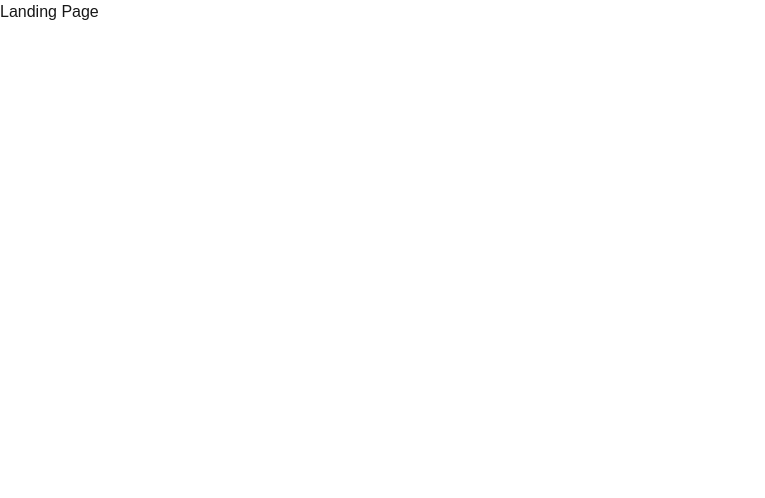
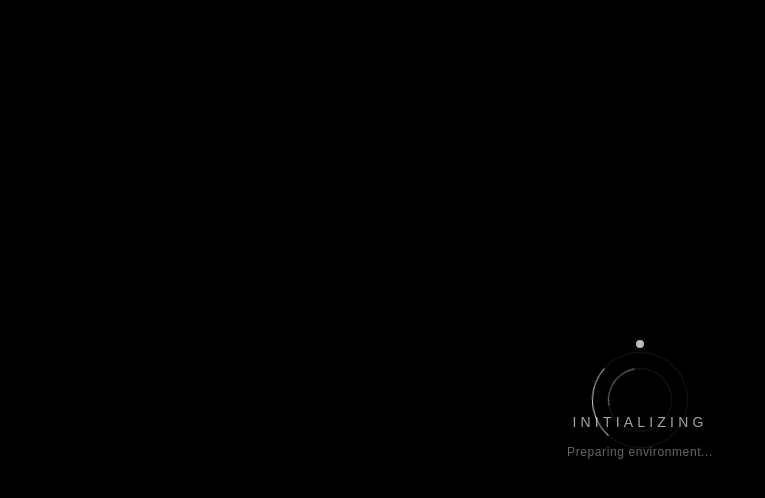
Before and after one commit to Aayush-Raj-01/Project-Gen-Ai-Socail, a Next.js app in the folder frontend/: page /landingpage in a window 1280 px wide. Shown: the top 498 px of the page, without its empty margins (0-765 px from the left). Built offline with nearby package versions, Linux system fonts and the light colour scheme.

Commit message:
Added Loading pafe

```diff
--- /dev/null
+++ b/frontend/app/components/client-wrapper.tsx
@@ -0,0 +1,65 @@
+"use client";
+
+import { useState, useEffect } from "react";
+import { usePathname, useSearchParams } from "next/navigation";
+import StartLoading from "./startloading";
+import Navbar from "./navbar";
+
+export default function ClientLayoutWrapper({ children }: { children: React.ReactNode }) {
+  const pathname = usePathname();
+  const searchParams = useSearchParams();
+
+  const [isLoading, setIsLoading] = useState(true);
+  const [isInitialLoad, setIsInitialLoad] = useState(true);
+
+  // Manage Initial App Load (6 seconds)
+  useEffect(() => {
+    // Check if we've already done the initial 6-second load in this session
+    const hasInitialLoaded = sessionStorage.getItem("hasInitialLoaded");
+
+    if (!hasInitialLoaded) {
+      // First ever load in this session
+      setIsLoading(true);
+      setIsInitialLoad(true);
+
+      const timer = setTimeout(() => {
+        setIsLoading(false);
+        sessionStorage.setItem("hasInitialLoaded", "true");
+      }, 6500); // ~6-7 seconds as requested
+
+      return () => clearTimeout(timer);
+    } else {
+      // Already did the initial big load
+      setIsInitialLoad(false);
+      setIsLoading(false);
+    }
+  }, []);
+
+  // Manage Page Transitions / Route Changes (1.5 seconds)
+  useEffect(() => {
+    // Skip if we are currently doing the initial load
+    if (isInitialLoad) return;
+
+    setIsLoading(true);
+
+    const timer = setTimeout(() => {
+      setIsLoading(false);
+    }, 1500); // Fast load for transitions
+
+    return () => clearTimeout(timer);
+  }, [pathname, searchParams]); // Trigger when route changes
+
+  return (
+    <>
+      <StartLoading isLoading={isLoading} isInitialLoad={isInitialLoad} />
+      <Navbar />
+      {/*
+        Hide the main content slightly while loading to prevent flashes,
+        or just let it render behind the fixed loading screen
+      */}
+      <div className={`transition-opacity duration-500 flex flex-col min-h-screen ${isLoading ? "opacity-0" : "opacity-100"}`}>
+        {children}
+      </div>
+    </>
+  );
+}
--- /dev/null
+++ b/frontend/app/components/navbar.tsx
@@ -0,0 +1,68 @@
+"use client";
+
+import Link from "next/link";
+import { usePathname } from "next/navigation";
+import { useState, useEffect } from "react";
+
+export default function Navbar() {
+  const pathname = usePathname();
+  const [scrolled, setScrolled] = useState(false);
+
+  // Detect scroll to add blur/background effect when not at top
+  useEffect(() => {
+    const handleScroll = () => {
+      setScrolled(window.scrollY > 20);
+    };
+    window.addEventListener("scroll", handleScroll);
+    return () => window.removeEventListener("scroll", handleScroll);
+  }, []);
+
+  // Avoid rendering standard navbar over the cinematic landing page
+  // The landing page has its own specialized transparent header.
+  if (pathname === "/") {
+    return null;
+  }
+
+  return (
+    <header
+      className={`fixed top-0 left-0 right-0 z-50 transition-all duration-300 ${
+        scrolled
+          ? "bg-black/60 backdrop-blur-md border-b border-white/10 shadow-lg py-3"
+          : "bg-transparent py-5"
+      } px-6 md:px-12`}
+    >
+      <div className="max-w-7xl mx-auto flex items-center justify-between">
+
+        {/* Brand */}
+        <Link href="/" className="text-white text-lg tracking-[0.2em] uppercase font-semibold hover:opacity-80 transition-opacity">
+          Gen AI Social
+        </Link>
+
+        {/* Navigation Links */}
+        <nav className="hidden md:flex items-center gap-8">
+          <Link
+            href="/mainpage"
+            className={`text-xs uppercase tracking-widest transition-colors ${
+              pathname === "/mainpage" ? "text-white" : "text-white/50 hover:text-white"
+            }`}
+          >
+            Studio
+          </Link>
+          <Link
+            href="#"
+            className="text-xs uppercase tracking-widest text-white/50 hover:text-white transition-colors"
+          >
+            Library
+          </Link>
+        </nav>
+
+        {/* Auth / Action */}
+        <div className="flex items-center gap-4">
+          <button className="px-5 py-2 text-xs uppercase tracking-widest text-black bg-white rounded-full font-medium hover:scale-105 hover:bg-gray-200 transition-all">
+            Sign In
+          </button>
+        </div>
+      </div>
+    </header>
+  );
+}
--- /dev/null
+++ b/frontend/app/components/startloading.tsx
@@ -0,0 +1,53 @@
+"use client";
+
+import { useEffect, useState } from "react";
+
+interface StartLoadingProps {
+  isLoading: boolean;
+  isInitialLoad: boolean;
+}
+
+export default function StartLoading({ isLoading, isInitialLoad }: StartLoadingProps) {
+  const [render, setRender] = useState(isLoading);
+
+  useEffect(() => {
+    if (isLoading) {
+      setRender(true);
+    } else {
+      // Add a small delay before unmounting to allow fade-out animation
+      const timeout = setTimeout(() => setRender(false), 800);
+      return () => clearTimeout(timeout);
+    }
+  }, [isLoading]);
+
+  if (!render) return null;
+
+  return (
+    <div
+      className={`fixed inset-0 z-[99999] flex flex-col items-center justify-center bg-black transition-opacity duration-700 ease-in-out ${
+        isLoading ? "opacity-100" : "opacity-0 pointer-events-none"
+      }`}
+    >
+      <div className="relative flex flex-col items-center">
+        {/* Animated Rings */}
+        <div className="absolute inset-0 m-auto h-24 w-24 rounded-full border border-white/10 border-t-white/80 animate-spin" style={{ animationDuration: '2s' }}></div>
+        <div className="absolute inset-0 m-auto h-16 w-16 rounded-full border border-white/10 border-b-white/50 animate-spin" style={{ animationDuration: '1.5s', animationDirection: 'reverse' }}></div>
+
+        {/* Center Dot */}
+        <div className="h-2 w-2 rounded-full bg-white animate-pulse"></div>
+
+        {/* Brand Text */}
+        <div className="mt-16 text-center">
+          <h1 className="text-white tracking-[0.3em] uppercase text-sm font-light opacity-80 animate-pulse">
+            {isInitialLoad ? "Initializing" : "Loading"}
+          </h1>
+          {isInitialLoad && (
+            <p className="text-white/40 text-xs mt-3 font-light tracking-wider">
+              Preparing environment...
+            </p>
+          )}
+        </div>
+      </div>
+    </div>
+  );
+}
--- a/frontend/app/layout.tsx
+++ b/frontend/app/layout.tsx
@@ -12,18 +12,24 @@ const geistMono = Geist_Mono({
   subsets: ["latin"],
 });
 
+import ClientLayoutWrapper from "./components/client-wrapper";
+
 export const metadata: Metadata = {
-  title: "Create Next App",
-  description: "Generated by create next app",
+  title: "Gen AI Social",
+  description: "AI-Powered Content Transformation",
 };
 
-export default function RootLayout({ children }: LayoutProps<"/">) {
+export default function RootLayout({ children }: { children: React.ReactNode }) {
   return (
     <html
       lang="en"
       className={`${geistSans.variable} ${geistMono.variable} h-full antialiased`}
     >
-      <body className="min-h-full flex flex-col">{children}</body>
+      <body className="min-h-full flex flex-col bg-black">
+        <ClientLayoutWrapper>
+          {children}
+        </ClientLayoutWrapper>
+      </body>
     </html>
   );
 }
--- a/frontend/package.json
+++ b/frontend/package.json
@@ -9,9 +9,11 @@
     "lint": "eslint"
   },
   "dependencies": {
+    "@types/three": "^0.185.4",
     "next": "16.3.3",
     "react": "19.2.8",
-    "react-dom": "19.2.8"
+    "react-dom": "19.2.8",
+    "three": "^0.185.1"
   },
   "devDependencies": {
     "@tailwindcss/postcss": "^4",
```
Also changed, not shown: frontend/app/components/loading.tsx (added), 1 other file (tests, documents, lock files or other folders).
